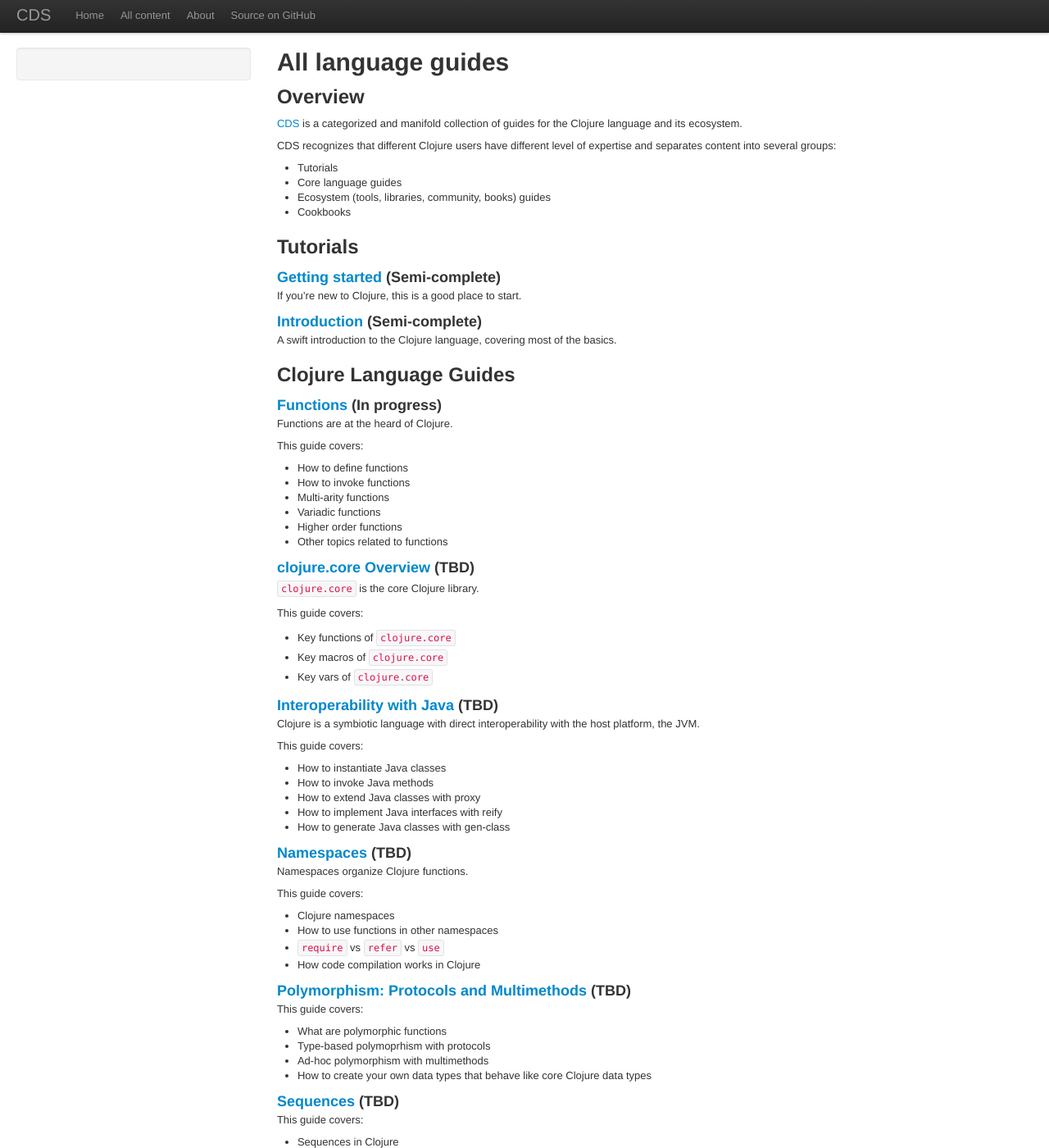
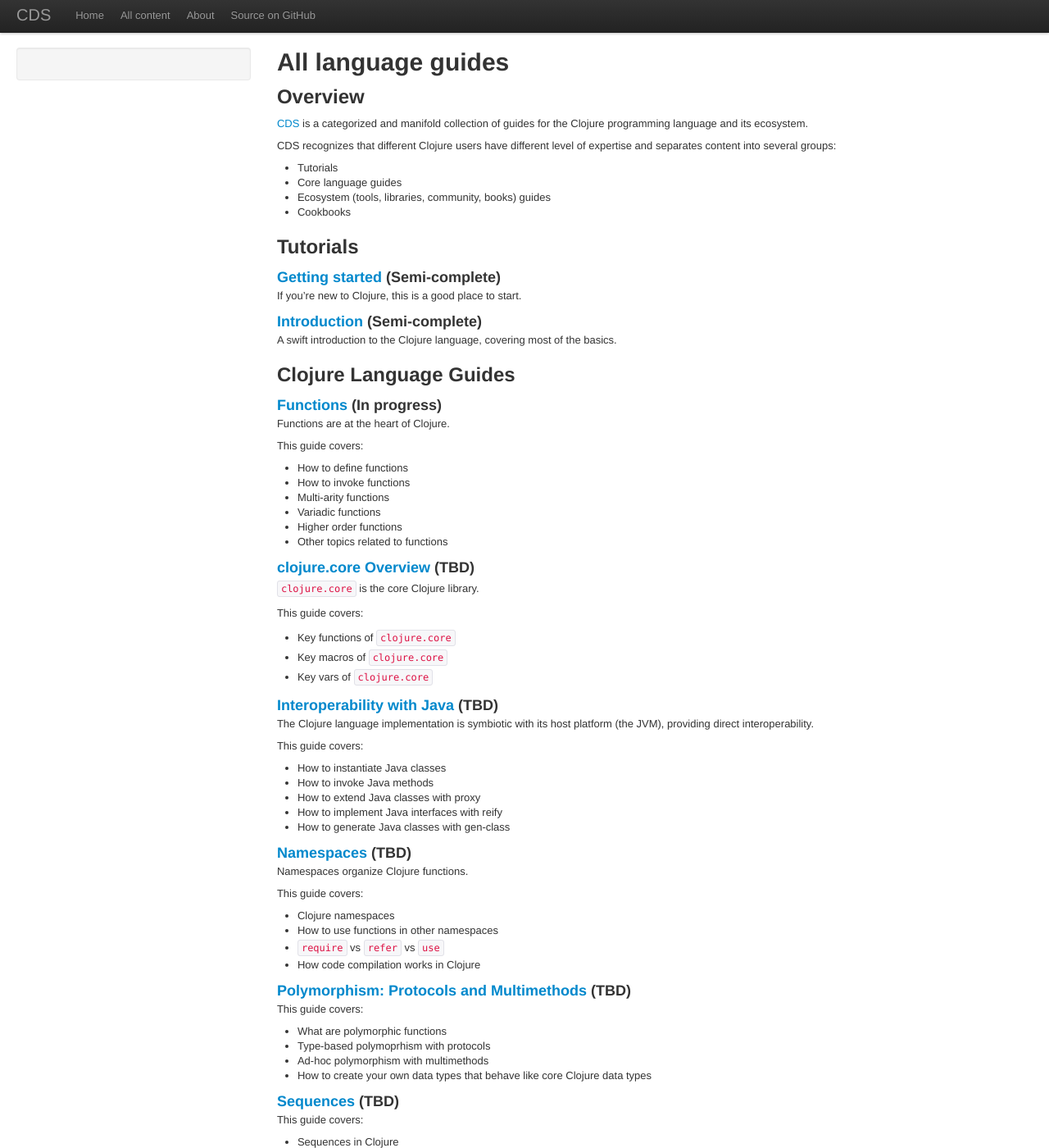
Before and after one commit to clojuredocs/guides, a Jekyll site: the page built from articles/content.md, in a window 1280 px wide and 1400 px high. Shown: the whole window at 82% size. Built offline with Jekyll 4.4.1, drawn with Linux system fonts in a browser that asks for light colours; some web fonts are replaced; Markdown is read by kramdown in place of the engine named in the settings.

Commit message:
spelling correction, and some wording tweaks

```diff
--- a/articles/content.md
+++ b/articles/content.md
@@ -6,7 +6,8 @@ layout: article
 ## Overview
 
 [CDS](https://github.com/clojuredocs/cds) is a categorized and
-manifold collection of guides for the Clojure language and its ecosystem.
+manifold collection of guides for the Clojure programming language and
+its ecosystem.
 
 CDS recognizes that different Clojure users have different level of expertise
 and separates content into several groups:
@@ -35,7 +36,7 @@ basics.
 
 ### [Functions](/articles/language/functions.html) (In progress)
 
-Functions are at the heard of Clojure.
+Functions are at the heart of Clojure.
 
 This guide covers:
 
@@ -60,8 +61,8 @@ This guide covers:
 
 ### [Interoperability with Java](/articles/language/interop.html) (TBD)
 
-Clojure is a symbiotic language with direct interoperability with the host
-platform, the JVM.
+The Clojure language implementation is symbiotic with its host
+platform (the JVM), providing direct interoperability.
 
 This guide covers:
 
```
